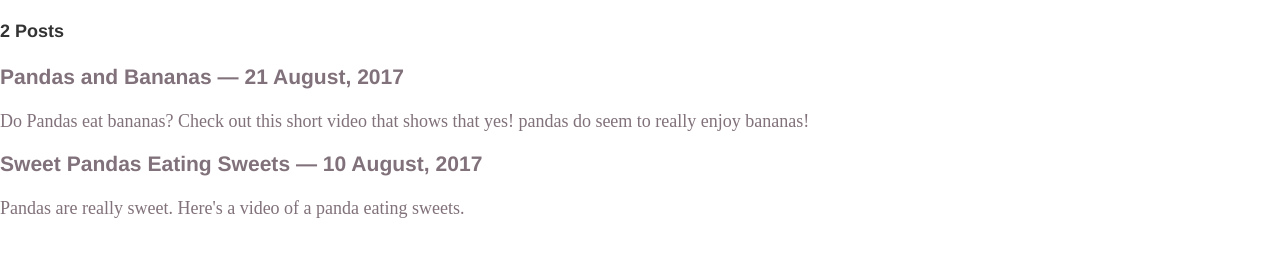
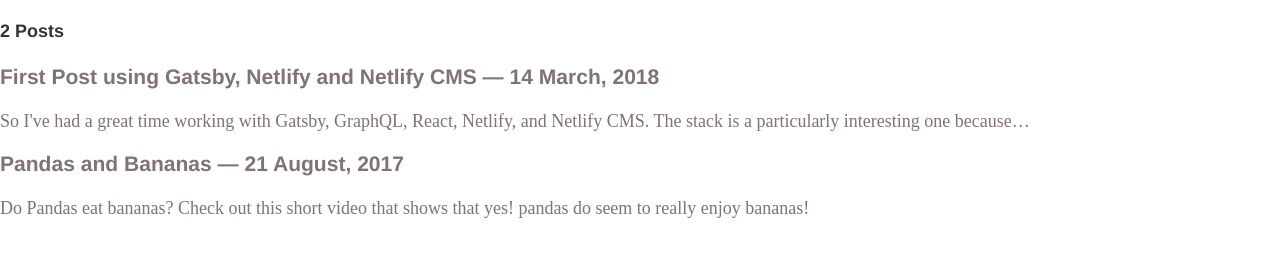
Before and after one commit to Kaytal/personal-blog-gatsby, a Gatsby site: page / in a window 1280 px wide. Shown: the part 69-326 px from the top of the page. Built offline with nearby package versions, Linux system fonts and the light colour scheme; Gatsby itself is replaced by a stand-in of ours; a web font is replaced by a local one.

Commit message:
Update Posts “pandas-eating”

```diff
--- a/src/pages/posts/pandas-eating.md
+++ b/src/pages/posts/pandas-eating.md
@@ -1,10 +1,15 @@
 ---
-title: "Sweet Pandas Eating Sweets"
-date: "2017-08-10"
+published: true
+title: 'First Post using Gatsby, Netlify and Netlify CMS'
+excerpt: >-
+  Well, this has been a super exciting adventure.  I set out to see if I could
+  create and deploy a functioning blog site in 15 mins.  I was shocked
+path: first-post
+date: '2018-03-14'
+category: 'Netlify, Gatsby'
 ---
+So I've had a great time working with Gatsby, GraphQL, React, Netlify, and Netlify CMS.  The stack is a particularly interesting one because React is just used to build templates for the static HTML files it outputs upon building.  GraphQL is awesome as a data layer.  Netlify was an incredibly simple hosting environment especially seeing as it has continuous deployment from my master branch on GitHub and already knows to run Gatsby Build upon deployment.
 
-Pandas are really sweet.
+I have every intention of writing up a full article on more of a technical write up for how I did it.  Maybe something along the lines of a step by step tutorial.  I intend for this blog to not just encompass technical writings but I am also an avid gardener.  I love woodworking.  I'm a huge fan of the Tiny House movement.  All of these things should see musings on this medium soon.
 
-Here's a video of a panda eating sweets.
-
-<iframe width="560" height="315" src="https://www.youtube.com/embed/4n0xNbfJLR8" frameborder="0" allowfullscreen></iframe>
+I hope you will stay tuned and enjoy all the things!  Happy Trails for now.
```
